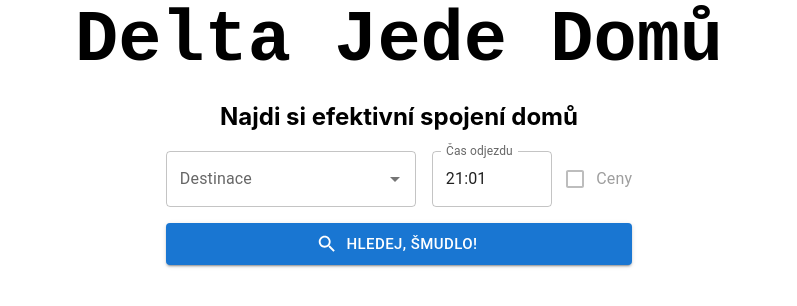
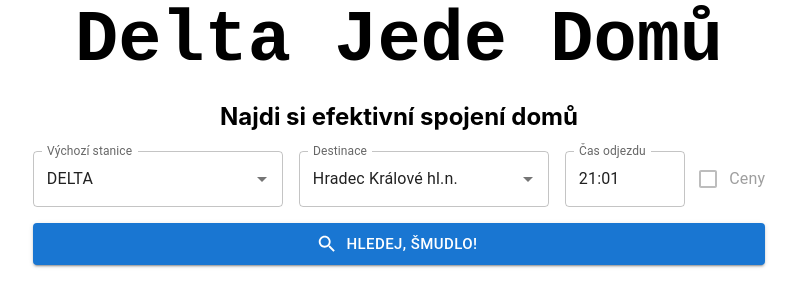
Before and after one commit to mdev-new/delta-homepage, a React (Create React App) app: page / in a window 1280 px wide. Shown: the top 306 px of the page, without its empty margins (241-1038 px from the left). Built offline with nearby package versions, Linux system fonts and the light colour scheme; what @mui/x-license-pro would draw is missing.

Commit message:
initial support for showing platforms

```diff
--- a/src/App.js
+++ b/src/App.js
@@ -58,6 +58,8 @@ import DirectionsBusFilledTwoToneIcon from '@mui/icons-material/DirectionsBusFil
 
 import TrainTwoToneIcon from '@mui/icons-material/TrainTwoTone';
 
+import Badge from '@mui/material/Badge';
+
 const _ = require('lodash');
 
 
@@ -109,11 +111,14 @@ function najdi(zacatek, konec, cas) {
 		typ += " " + spoj.cislo_linky;
 	}
 
+	console.log(zacatek, spoj.zastavky.filter(f => f.name != zacatek)[0])
+
 	let cesta = [
 		[
 			typ,
 			`${hours_minutes(spoj.cas)}`,
-			`${hours_minutes(spoj.cas+(spoj.zastavky.filter(f => f.name != zacatek)[0].time))}`
+			`${hours_minutes(spoj.cas+(spoj.zastavky.filter(f => f.name != zacatek)[0].time))}`,
+			spoj.zastavky.filter(f => f.name != zacatek)[0].nastupiste
 		],
 		[...(zastavky.map(z => z.name))]
 	]
@@ -184,7 +189,7 @@ function parse(storage, object, zacatek = "", depth = 0) {
 	}
 }
 
-function najdi_spojeni (destinace, cas, controls) {
+function najdi_spojeni (zacatek, destinace, cas, controls) {
 
 	if(destinace == "Pardubice") {
 		controls.setDlgTitle("Jseš kokot?");
@@ -201,14 +206,30 @@ function najdi_spojeni (destinace, cas, controls) {
 	log(cas)
 	let time = cas["$H"] * 60 + cas["$M"];
 
-	let cesty = {
-		"Pardubice-Pardubičky" : {odjezd: najdi("Pardubice-Pardubičky", destinace, time)},
-		"K Nemocnici"          : {odjezd: najdi("K Nemocnici"         , destinace, time)},
-		"Štrossova"            : {odjezd: najdi("Štrossova"           , destinace, time)},
-		"Na Okrouhlíku"        : {odjezd: najdi("Na Okrouhlíku"       , destinace, time)},
-		"Zdravotnická škola"   : {odjezd: najdi("Zdravotnická škola"  , destinace, time)},
-		"Zámeček"              : {odjezd: najdi("Zámeček"             , destinace, time)}
-	};
+	let cesty = {}
+
+	switch(zacatek) {
+	case "DELTA":
+	case "": {
+		cesty["Pardubice-Pardubičky"] = { odjezd: najdi("Pardubice-Pardubičky", destinace, time) };
+		cesty["K Nemocnici"         ] = { odjezd: najdi("K Nemocnici"         , destinace, time) };
+		cesty["Štrossova"           ] = { odjezd: najdi("Štrossova"           , destinace, time) };
+		cesty["Na Okrouhlíku"       ] = { odjezd: najdi("Na Okrouhlíku"       , destinace, time) };
+		cesty["Nemocnice"           ] = { odjezd: najdi("Nemocnice"           , destinace, time) };
+		break;
+	}
+
+	case "Zdrávka": {
+		cesty["Zdravotnická škola"  ] = { odjezd: najdi("Zdravotnická škola"  , destinace, time) };
+		cesty["Zámeček"             ] = { odjezd: najdi("Zámeček"             , destinace, time) };
+		break;
+	}
+
+	default: {
+		cesty[zacatek] = {odjezd: najdi(zacatek, destinace, time)};
+		break;
+	}
+	}
 
 	log(cesty, JSON.stringify(cesty))
 
@@ -241,17 +262,17 @@ const compareArrays = (a, b) =>
 
 function typeToIcon(params) {
 	if (params.value.startsWith('Autobus')) {
-		return <><DirectionsBusFilledTwoToneIcon /> {params.value.split(' ')[1]}</>;
+		return <Badge max={999} badgeContent={params.value.split(' ')[1]} color="primary"><DirectionsBusFilledTwoToneIcon /></Badge>;
 	} else if(params.value.startsWith('Vlak')) {
 		return <TrainTwoToneIcon />;
 	} else if(params.value.startsWith('Trolejbus')) {
-		return <><DirectionsBusFilledTwoToneIcon /> {params.value.split(' ')[1]}</>;
+		return <Badge max={999} badgeContent={params.value.split(' ')[1]} color="primary"><DirectionsBusFilledTwoToneIcon /></Badge>;
 	}
 }
 
 function App() {
 
-	const [selectedDest, setSelectedDest] = useState("");
+	const [selectedDest, setSelectedDest] = useState("Hradec Králové hl.n.");
 	const [open, setOpen] = useState(false);
 	const [dlgContent, setDlgContent] = useState("");
 	const [dlgTitle, setDlgTitle] = useState("");
@@ -262,7 +283,7 @@ function App() {
 
 	const [time, setTime] = useState(dayjs());
 
-	const apiRef = useGridApiRef();
+	const [start, setStart] = useState("DELTA");
 
 	return (
 	<div className="application">
@@ -303,8 +324,16 @@ function App() {
 	<Stack direction={{ xs: 'column', sm: 'row' }} spacing={2}>
 		<Autocomplete
 			disablePortal
-			id="destination-input"
+			defaultValue="DELTA"
+			options={['DELTA', 'Zdrávka'].concat(Object.keys(jizdni_rad).filter(n => !['Štrossova', 'K Nemocnici', 'Nemocnice', 'Na Okrouhlíku', 'Pardubice-Pardubičky', 'Zámeček', 'Zdravotnická škola'].includes(n) && typeof jizdni_rad[n] != 'string'))}
+			onChange={(event, value) => setStart(value)}
+			sx={{ width: 250 }}
+			renderInput={(params) => <TextField {...params} label="Výchozí stanice" />}
+		/>
+		<Autocomplete
+			disablePortal
 			options={destinace}
+			defaultValue="Hradec Králové hl.n."
 			onChange={(event, value) => setSelectedDest(value)}
 			sx={{ width: 250 }}
 			renderInput={(params) => <TextField {...params} label="Destinace" />}
@@ -329,7 +358,7 @@ function App() {
 		<Button
 			variant="contained"
 			size="large"
-			onClick={() => najdi_spojeni(selectedDest, time, {setOpen, setDlgTitle, setDlgContent, setResult})}
+			onClick={() => najdi_spojeni(start, selectedDest, time, {setOpen, setDlgTitle, setDlgContent, setResult})}
 			startIcon={<SearchIcon />}
 		>
 			Hledej, šmudlo!
@@ -358,8 +387,8 @@ function App() {
 			hideFooterSelectedRowCount={true}
 			hideFooterPagination={true}
 			hideFooter={true}
-			autosizeOnMount={true}
 			disableColumnResize={true}
+			sx={{'& .MuiDataGrid-columnSeparator': {display: 'none'}}}
 			columns={[
 				{
 					resizable: false,
@@ -368,10 +397,14 @@ function App() {
 					field: 'typ',
 					renderCell: (params) => {
 						return typeToIcon(params);
-    				}
+    				},
+    				width: 60,
+    				align: 'center',
+    				headerAlign: 'center',
     			},
-				{ sortable: false, headerName: 'Odjezd', field: 'odjezd' },
-				{ sortable: false, headerName: 'Příjezd', field: 'prijezd' },
+				{ headerAlign: 'center', align: 'center', sortable: false, headerName: 'N/K', field: 'nastupiste', width: 40 },
+				{ headerAlign: 'center', align: 'center', sortable: false, headerName: 'Odjezd', field: 'odjezd', width: 72 },
+				{ headerAlign: 'center', align: 'center', sortable: false, headerName: 'Příjezd', field: 'prijezd', width: 72 },
 				{ sortable: false, headerName: 'Trasa', field: 'cesta', flex: 1},
 			]}
 	  		rows={cesty.filter(c => !_.isEmpty(c)).map(entry => { return {
@@ -379,9 +412,10 @@ function App() {
 	  			typ: entry[0][0],
 				odjezd: entry[0][1],
 				prijezd: entry[0][2],
+				nastupiste: entry[0][3],
 				cesta: [entry[1][0], entry[1][entry[1].length-1]].join(' - ')
 	  		}})}
-	  		rowHeight={38}
+	  		rowHeight={48}
 		/>
 		</Card>
 		</div>
--- a/src/jr.js
+++ b/src/jr.js
@@ -1,6 +1,8 @@
 // todo mozna ke kazdy zastavce pridat minutaz jak daleko je od zacatku
 
 // todo presnost v casech jizd
+
+// nastupiste aplikovano retroaktivne (na jizdu z predchozi zastavky k aktualni)
 
 import log from './log.js'
 
@@ -39,13 +41,13 @@ const jizdni_rad_template = {
 				2318
 			],
 			zastavky: [
-				{name: "Štrossova", time: 0},
-				{name: "U Kostelíčka", time: 2},
-				{name: "Krajský úřad", time: 4},
-				{name: "Náměstí Republiky", time: 6},
-				{name: "Masarykovo náměstí", time: 8},
-				{name: "U Marka", time: 10},
-				{name: "Hlavní nádraží", time: 12},
+				{ name: "Štrossova", time: 0, nastupiste: ""},
+				{ name: "U Kostelíčka", time: 2, nastupiste: ""},
+				{ name: "Krajský úřad", time: 4, nastupiste: ""},
+				{ name: "Náměstí Republiky", time: 6, nastupiste: ""},
+				{ name: "Masarykovo náměstí", time: 8, nastupiste: ""},
+				{ name: "U Marka", time: 10, nastupiste: ""},
+				{ name: "Hlavní nádraží", time: 12, nastupiste: ""},
 			]
 		}
 	],
@@ -72,13 +74,13 @@ const jizdni_rad_template = {
 				1900
 			],
 			zastavky: [
-				{name: "K Nemocnici", time: 0},
-				{name: "Karla IV.", time: 0},
-				{name: "Náměstí Republiky", time: 0},
+				{ name: "K Nemocnici", time: 0, nastupiste: ""},
+				{ name: "Karla IV.", time: 0, nastupiste: ""},
+				{ name: "Náměstí Republiky", time: 0, nastupiste: ""},
 				//{name: "Sukova", time: 0},
-				{name: "Masarykovo náměstí", time: 0},
-				{name: "U Marka", time: 0},
-				{name: "Hlavní nádraží", time: 0},
+				{ name: "Masarykovo náměstí", time: 0, nastupiste: ""},
+				{ name: "U Marka", time: 0, nastupiste: ""},
+				{ name: "Hlavní nádraží", time: 0, nastupiste: ""},
 			]
 		}
 	],
@@ -110,10 +112,10 @@ const jizdni_rad_template = {
 				2303, 2328
 			],
 			zastavky: [
-				{name: "Na Okrouhlíku", time: 0},
-				{name: "Krajský úřad", time: 0},
-				{name: "Náměstí Republiky", time: 0},
-				{name: "Masarykovo náměstí", time: 0},
+				{ name: "Na Okrouhlíku", time: 0, nastupiste: ""},
+				{ name: "Krajský úřad", time: 0, nastupiste: ""},
+				{ name: "Náměstí Republiky", time: 0, nastupiste: ""},
+				{ name: "Masarykovo náměstí", time: 0, nastupiste: ""},
 				//"17.listopadu"
 			]
 		}
@@ -142,8 +144,8 @@ const jizdni_rad_template = {
 				2311
 			],
 			zastavky: [
-				{name: "Pardubice-Pardubičky", time: 0},
-				{name: "Pardubice hl.n.", time: 0},
+				{ name: "Pardubice-Pardubičky", time: 0, nastupiste: ""},
+				{ name: "Pardubice hl.n.", time: 0, nastupiste: "2"},
 			]
 		}
 	],
@@ -162,9 +164,9 @@ const jizdni_rad_template = {
 			cislo_linky: 120,
 			casy: [1924],
 			zastavky: [
-				{name: "Masarykovo náměstí", time: 0},
-				{name: "Hrobice", time: 0},
-				{name: "Hradec Králové hl.n.", time: 0},
+				{ name: "Masarykovo náměstí", time: 0, nastupiste: ""},
+				{ name: "Hrobice", time: 0, nastupiste: ""},
+				{ name: "Hradec Králové hl.n.", time: 0, nastupiste: ""},
 			]
 		},
 	],
@@ -195,9 +197,9 @@ const jizdni_rad_template = {
 				2250
 			],
 			zastavky: [
-				{name: "Pardubice hl.n.", time: 0},
-				{name: "Pardubice-Rosice n.L.", time: 0},
-				{name: "Hradec Králové hl.n.", time: 0},
+				{ name: "Pardubice hl.n.", time: 0, nastupiste: ""},
+				{ name: "Pardubice-Rosice n.L.", time: 0, nastupiste: ""},
+				{ name: "Hradec Králové hl.n.", time: 0, nastupiste: ""},
 			]
 		}
 	],
@@ -225,8 +227,8 @@ const jizdni_rad_template = {
 				2240
 			],
 			zastavky: [
-				{name: "Hradec Králové hl.n.", time: 0},
-				{name: "Všestary", time: 0},
+				{ name: "Hradec Králové hl.n.", time: 0, nastupiste: ""},
+				{ name: "Všestary", time: 0, nastupiste: ""},
 			]
 		}
 	],
```
